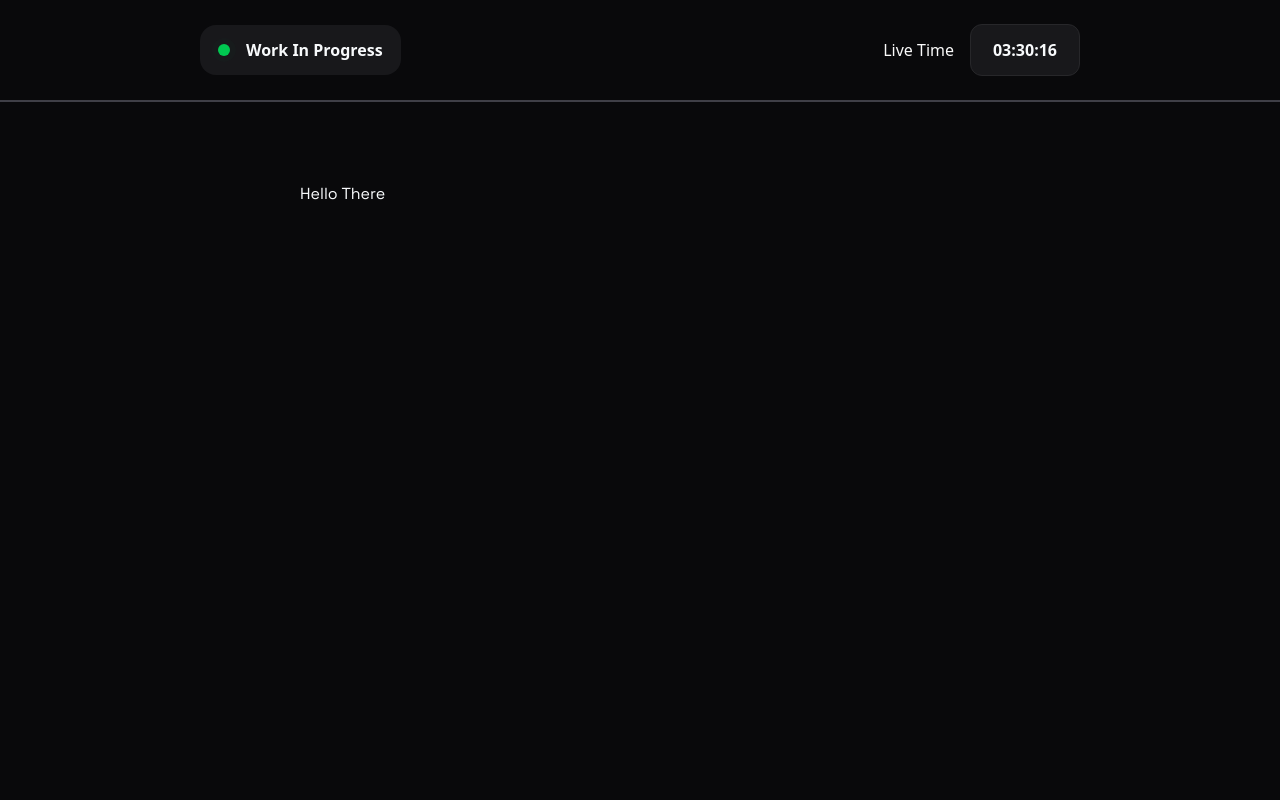
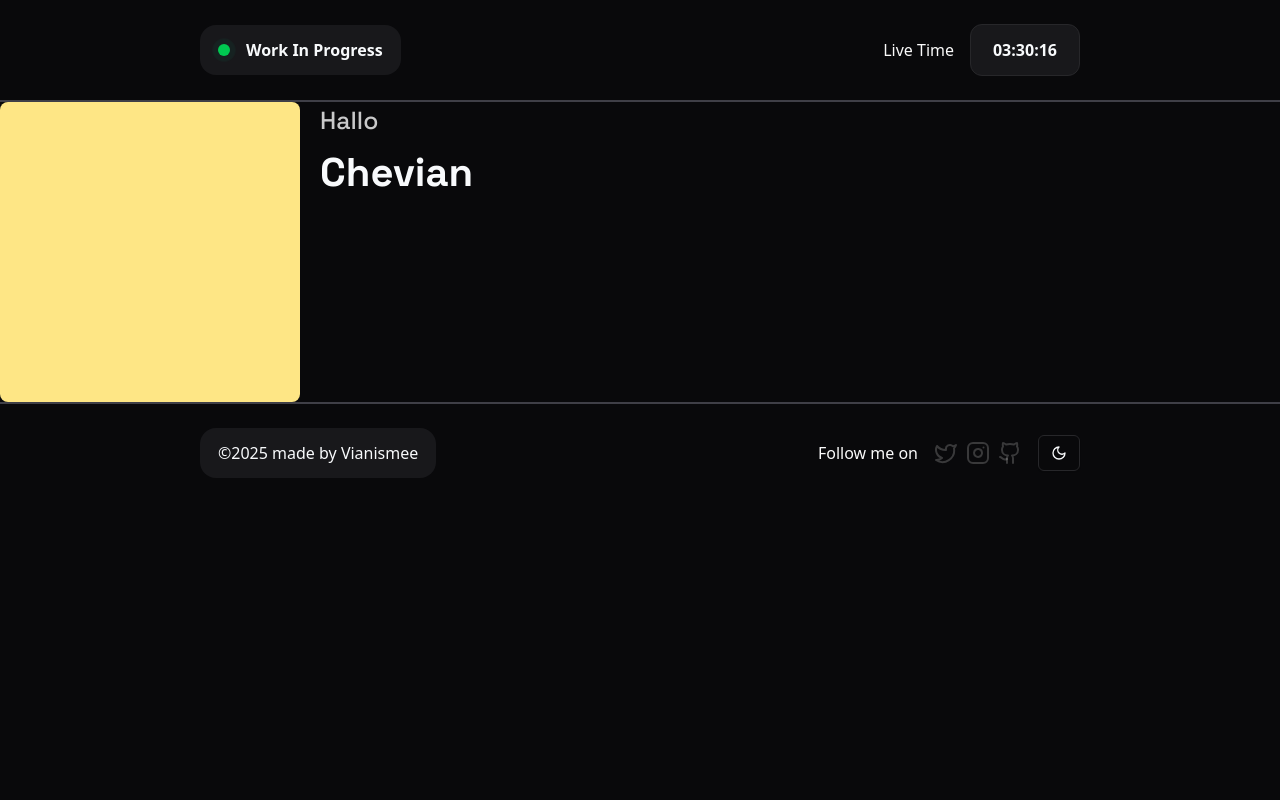
Before and after one commit to vianismee/vian-portfolio, a Next.js app: page / in a window 1280 px wide. Shown: the top 800 px of the page. Built offline with nearby package versions, Linux system fonts and the light colour scheme.

Commit message:
v0.0.2(4) start layouting AboutMe
Many bug on layuting progress with Tailwind CSS

```diff
--- a/src/app/page.tsx
+++ b/src/app/page.tsx
@@ -5,12 +5,8 @@ import React from "react";
 
 export default function Home() {
   return (
-    <div className="@container">
-      <div className="grid grid-row font-[family-name:var(--font-space-grotesk)]">
-        <div className="min-h-[100vh] py-10 px-[300px]">
-          <AboutMe />
-        </div>
-      </div>
+    <div className="flex flex-1 gap-0 h-min overflow-hidden px-0 flex-nowrap font-[family-name:var(--font-space-grotesk)]">
+      <AboutMe />
     </div>
   );
 }
--- a/src/components/AboutMe.tsx
+++ b/src/components/AboutMe.tsx
@@ -2,9 +2,21 @@ import React from "react";
 
 const AboutMe = () => {
   return (
-    <div className="py-10 flex">
-      <h1>Hello There</h1>
-    </div>
+    <section className="flex flex-col item-center flex-none flex-nowrap justify-start overflow-visible relative w-ful gap-[20px]">
+      <div className="flex md:flex-row flex-none flex-nowrap gap-[20px] items-start relative overflow-hidden">
+        <div className="aspect-auto flex-none w-auto h-auto relative rounded-lg overflow-clip">
+          <div className="h-[300px] w-[300px] bg-amber-200"></div>
+        </div>
+        <div className="flex flex-none flex-col gap-1 p-0 w-full h-auto relative">
+          <div className="flex flex-col gap-1">
+            <p className="font-medium text-primary/80 text-[calc(30pt/1.618)]">
+              Hallo
+            </p>
+            <h1 className="font-bold text-[30pt]">Chevian</h1>
+          </div>
+        </div>
+      </div>
+    </section>
   );
 };
 
```
